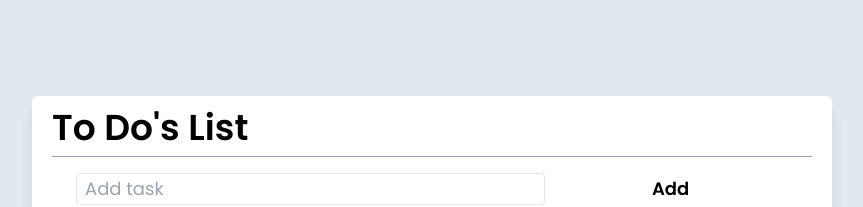
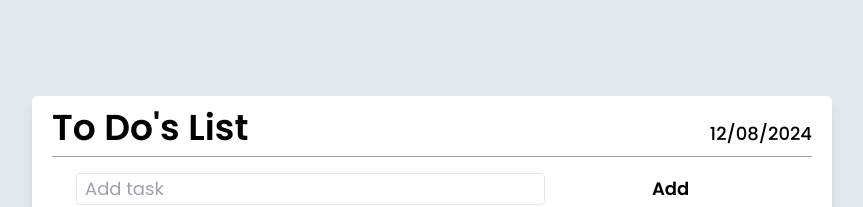
Before and after one commit to clarasenx/To-Do-List-with-React, a React (Vite) app in the folder ToDoList/: page / in a window 1280 px wide. Shown: the top 207 px of the page, without its empty margins (208-1071 px from the left). Built offline with nearby package versions, Linux system fonts and the light colour scheme.

Commit message:
add getDate()

```diff
--- a/ToDoList/src/App.jsx
+++ b/ToDoList/src/App.jsx
@@ -2,8 +2,17 @@ import { useState } from "react";
 import AddItemsContainer from "./componentes/AddItemsContainer";
 import ItemsContainer from "./componentes/ItemsContainer";
 
+function getDate() {
+  const today = new Date();
+  const month = String(today.getMonth() + 1).padStart(2, "0");
+  const year = today.getFullYear();
+  const date = String(today.getDate()).padStart(2, "0");
+  return `${date}/${month}/${year}`;
+}
+
 function App() {
   const [taskList, setTaskList] = useState(["Task de exemplo :P"]);
+  const [currentDate, setCurrentDate] = useState(getDate());
 
   const removeFromList = (item) => {
     const newList = [...taskList];
@@ -18,10 +27,11 @@ function App() {
 
   return (
     <div className="w-40 sm:w-[400px] lg:w-[800px] bg-white shadow-lg pb-5 pt-3 px-5 rounded-md">
-      <div className="border-b border-slate-400">
+      <div className="flex items-baseline justify-between border-b border-slate-400">
         <h1 className="text-lg sm:text-4xl text-center lg:text-left font-semibold pb-2">
           To Do's List
         </h1>
+        <p className='hidden sm:flex lg:text-lg font-medium'>{currentDate}</p>
       </div>
       <AddItemsContainer addToList={addToList} />
       <ItemsContainer taskList={taskList} removeFromList={removeFromList} />
--- a/ToDoList/src/componentes/AddItemsContainer.jsx
+++ b/ToDoList/src/componentes/AddItemsContainer.jsx
@@ -6,7 +6,7 @@ const AddItemsContainer = ({ addToList }) => {
       <input
         placeholder="Add task"
         type="text"
-        className="border rounded px-2 py-[1px] w-2/3"
+        className="border rounded px-[2px] sm:px-2 py-[1px] w-2/3"
         onChange={(evt) => {
           newTask = evt.target.value;
         }}
```
